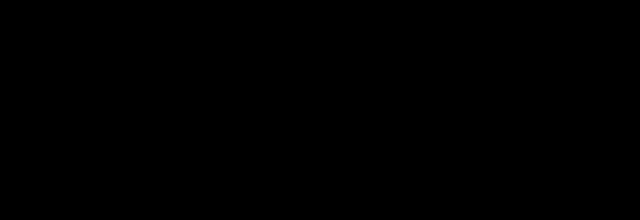
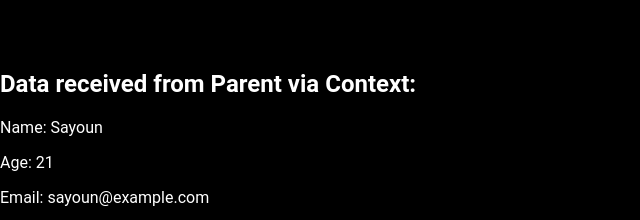
Before and after one commit to SAYOUNCDR/reactjs, a React (Vite) app: page / in a window 1280 px wide. Shown: the part 3251-3471 px from the top of the page, without its empty margins (0-640 px from the left). Before the commit the page ends 3301 px from the top, so only its background shows below. Built offline with nearby package versions, Linux system fonts and the light colour scheme; no server answers.

Commit message:
Faaaaaaaaaak this hooks

```diff
--- a/src/App.jsx
+++ b/src/App.jsx
@@ -22,6 +22,7 @@
 import StateEffect from "./UseStates/StateEffect";
 import Modal from "./Portals/Modal";
 import { CopyInput } from "./Portals/CopyInput";
+import { Parent } from "./ContextAPI/Parent";
 
 //Components inside a component
 const App = () => {
@@ -69,6 +70,8 @@
       )}
       {/* Copy to clipboard */}
       <CopyInput />
+
+      <Parent />
     </div>
   );
 };
--- /dev/null
+++ b/src/ContextAPI/Child.jsx
@@ -0,0 +1,15 @@
+import { useContext } from "react";
+import { DataContext } from "./Parent";
+
+export const Child = () => {
+  const { name, age, email } = useContext(DataContext);
+
+  return (
+    <div>
+      <h2>Data received from Parent via Context:</h2>
+      <p>Name: {name}</p>
+      <p>Age: {age}</p>
+      <p>Email: {email}</p>
+    </div>
+  );
+};
--- /dev/null
+++ b/src/ContextAPI/Parent.jsx
@@ -0,0 +1,17 @@
+import { createContext } from "react";
+import { Child } from "./Child";
+
+export const DataContext = createContext();
+export const Parent = () => {
+  const user = {
+    name: "Sayoun",
+    age: 21,
+    email: "sayoun@example.com",
+  };
+  return (
+    //   Value passed from here i.e name
+    <DataContext.Provider value={user}>
+      <Child />
+    </DataContext.Provider>
+  );
+};
```
